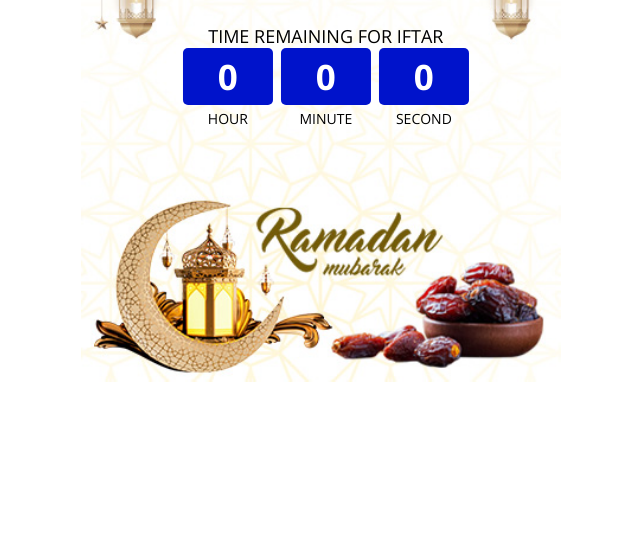
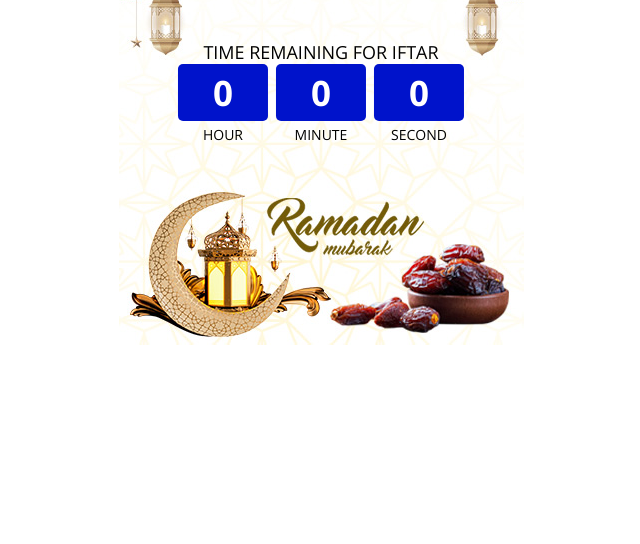
Before and after one commit to nazimnk9/Ramadan, a plain HTML site: page index.html in a window 1280 px wide. Shown: the part 256-800 px from the top of the page, without its empty margins (319-959 px from the left). Drawn offline with nearby package versions, Linux system fonts and the light colour scheme; no server answers.

Commit message:
update style.css

```diff
--- a/style.css
+++ b/style.css
@@ -34,8 +34,8 @@ a{
 
 .main{
     position: absolute;
-    top: 41.5%;
-    left: 50.38%;
+    top: 43.5%;
+    left: 50%;
     transform: translate(-50%,-50%);
     text-align: center;
 }
@@ -149,10 +149,5 @@ a{
     border: 2px solid #777;
 }
 
-.poster{
-    width: auto;
-    height: 480px;
-}
-
 
 /* -------------End------------- */
```
